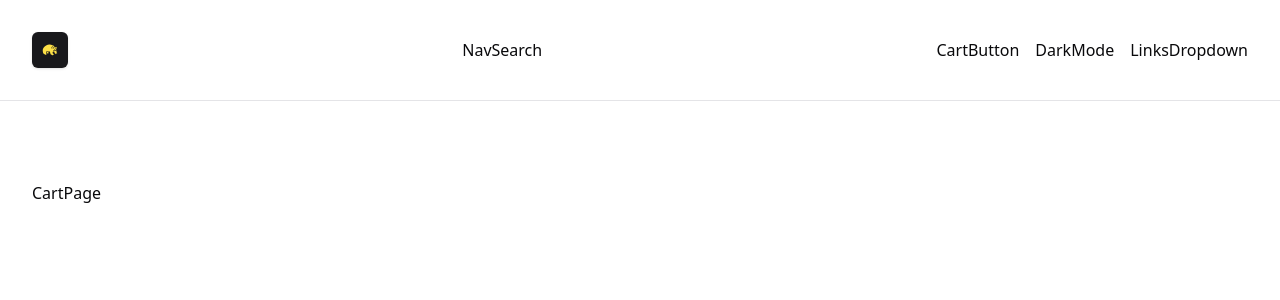
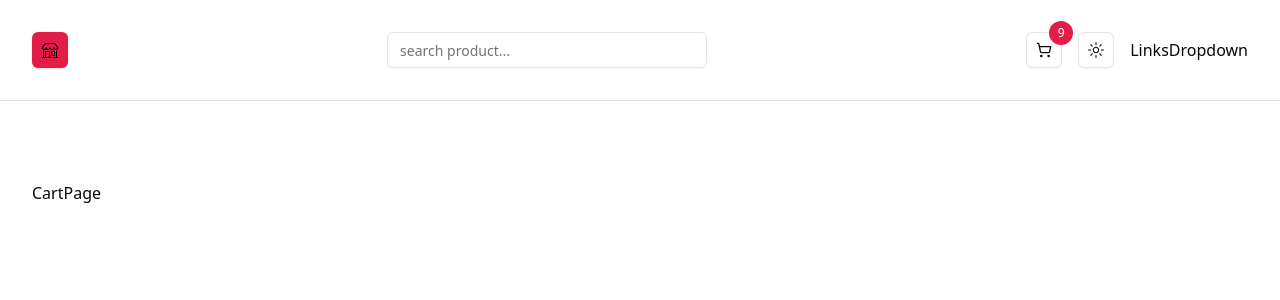
Before and after one commit to CosminDarius1/e-store, a Next.js app: page /cart in a window 1280 px wide. Shown: the top 300 px of the page. Built offline with nearby package versions, Linux system fonts and the light colour scheme.

Commit message:
Worked on Light/Dark theme toggle button, also added Cart Button

```diff
--- a/app/globals.css
+++ b/app/globals.css
@@ -1,6 +1,8 @@
 @tailwind base;
 @tailwind components;
 @tailwind utilities;
+
+
 @layer base {
   :root {
     --background: 0 0% 100%;
@@ -9,8 +11,8 @@
     --card-foreground: 240 10% 3.9%;
     --popover: 0 0% 100%;
     --popover-foreground: 240 10% 3.9%;
-    --primary: 240 5.9% 10%;
-    --primary-foreground: 0 0% 98%;
+    --primary: 346.8 77.2% 49.8%;
+    --primary-foreground: 355.7 100% 97.3%;
     --secondary: 240 4.8% 95.9%;
     --secondary-foreground: 240 5.9% 10%;
     --muted: 240 4.8% 95.9%;
@@ -21,39 +23,43 @@
     --destructive-foreground: 0 0% 98%;
     --border: 240 5.9% 90%;
     --input: 240 5.9% 90%;
-    --ring: 240 10% 3.9%;
+    --ring: 346.8 77.2% 49.8%;
+    --radius: 0.5rem;
     --chart-1: 12 76% 61%;
     --chart-2: 173 58% 39%;
     --chart-3: 197 37% 24%;
     --chart-4: 43 74% 66%;
     --chart-5: 27 87% 67%;
-    --radius: 0.5rem}
+  }
+
   .dark {
-    --background: 240 10% 3.9%;
-    --foreground: 0 0% 98%;
-    --card: 240 10% 3.9%;
-    --card-foreground: 0 0% 98%;
-    --popover: 240 10% 3.9%;
-    --popover-foreground: 0 0% 98%;
-    --primary: 0 0% 98%;
-    --primary-foreground: 240 5.9% 10%;
+    --background: 20 14.3% 4.1%;
+    --foreground: 0 0% 95%;
+    --card: 24 9.8% 10%;
+    --card-foreground: 0 0% 95%;
+    --popover: 0 0% 9%;
+    --popover-foreground: 0 0% 95%;
+    --primary: 346.8 77.2% 49.8%;
+    --primary-foreground: 355.7 100% 97.3%;
     --secondary: 240 3.7% 15.9%;
     --secondary-foreground: 0 0% 98%;
-    --muted: 240 3.7% 15.9%;
+    --muted: 0 0% 15%;
     --muted-foreground: 240 5% 64.9%;
-    --accent: 240 3.7% 15.9%;
+    --accent: 12 6.5% 15.1%;
     --accent-foreground: 0 0% 98%;
     --destructive: 0 62.8% 30.6%;
-    --destructive-foreground: 0 0% 98%;
+    --destructive-foreground: 0 85.7% 97.3%;
     --border: 240 3.7% 15.9%;
     --input: 240 3.7% 15.9%;
-    --ring: 240 4.9% 83.9%;
+    --ring: 346.8 77.2% 49.8%;
     --chart-1: 220 70% 50%;
     --chart-2: 160 60% 45%;
     --chart-3: 30 80% 55%;
     --chart-4: 280 65% 60%;
-    --chart-5: 340 75% 55%}
+    --chart-5: 340 75% 55%;
+  }
 }
+
 @layer base {
   * {
     @apply border-border;
--- a/app/layout.tsx
+++ b/app/layout.tsx
@@ -3,6 +3,7 @@ import { Geist, Geist_Mono } from "next/font/google";
 import "./globals.css";
 import Navbar from "@/components/navbar/Navbar";
 import Container from "@/components/global/Container";
+import Providers from "./providers";
 
 const geistSans = Geist({
   variable: "--font-geist-sans",
@@ -15,7 +16,7 @@ const geistMono = Geist_Mono({
 });
 
 export const metadata: Metadata = {
-  title: "CosminArtsy Store",
+  title: "E-Shop",
   description: "Cool store build by Next.js",
 };
 
@@ -25,13 +26,14 @@ export default function RootLayout({
   children: React.ReactNode;
 }>) {
   return (
-    <html lang="en">
-      <body
-        className={`${geistSans.variable} ${geistMono.variable} antialiased`}>
-         <Navbar/>
-         <Container className="py-20">
-          {children}
-        </Container>
+    <html lang="en" suppressHydrationWarning>
+      <body className={`${geistSans.variable} ${geistMono.variable} antialiased`}>
+        <Providers>
+          <Navbar/>
+          <Container className="py-20">
+            {children}
+          </Container>
+        </Providers>
       </body>
     </html>
   );
--- /dev/null
+++ b/app/providers.tsx
@@ -0,0 +1,15 @@
+'use client'
+import { ThemeProvider } from "./theme-provider"
+
+
+function Providers({children}:{children:React.ReactNode}) {
+  return (
+   <>
+    <ThemeProvider attribute="class" defaultTheme='system' enableSystem disableTransitionOnChange>
+        {children}
+    </ThemeProvider>
+   </>
+  )
+}
+
+export default Providers
--- /dev/null
+++ b/app/theme-provider.tsx
@@ -0,0 +1,9 @@
+'use client'
+
+import React from "react"
+import {ThemeProvider as NextThemesProvider} from 'next-themes';
+import { type ThemeProviderProps } from "next-themes/dist/types";
+
+export function ThemeProvider({children,...props}: ThemeProviderProps) {
+    return <NextThemesProvider {...props}>{children}</NextThemesProvider>
+}
--- a/components/navbar/CartButton.tsx
+++ b/components/navbar/CartButton.tsx
@@ -1,8 +1,21 @@
 import React from 'react'
+import { Button } from '../ui/button';
+import Link from 'next/link';
+import { LuShoppingCart } from 'react-icons/lu';
 
-function CartButton() {
+async function CartButton() {
+
+
+  const numItemsInCart = 9;
   return (
-    <div>CartButton</div>
+    <Button asChild variant='outline' size='icon' className='flex justify-center items-center relative'>
+      <Link href='/cart'>
+        <LuShoppingCart/>
+        <span className='absolute -top-3 -right-3 bg-primary text-white rounded-full h-6 w-6 flex items-center justify-center text-xs'>
+          {numItemsInCart}
+        </span>
+      </Link>
+    </Button>
   )
 }
 
--- a/components/navbar/DarkMode.tsx
+++ b/components/navbar/DarkMode.tsx
@@ -1,9 +1,39 @@
-import React from 'react'
+'use client'
+import * as React from 'react';
+import { MoonIcon, SunIcon } from '@radix-ui/react-icons';
+import { useTheme } from 'next-themes';
 
-function DarkMode() {
+import { Button } from '@/components/ui/button';
+import {
+  DropdownMenu,
+  DropdownMenuContent,
+  DropdownMenuItem,
+  DropdownMenuTrigger,
+} from '@/components/ui/dropdown-menu';
+
+export default function ModeToggle() {
+  const { setTheme } = useTheme();
+
   return (
-    <div>DarkMode</div>
-  )
+    <DropdownMenu>
+      <DropdownMenuTrigger asChild>
+        <Button variant='outline' size='icon'>
+          <SunIcon className='h-[1.2rem] w-[1.2rem] rotate-0 scale-100 transition-all dark:-rotate-90 dark:scale-0' />
+          <MoonIcon className='absolute h-[1.2rem] w-[1.2rem] rotate-90 scale-0 transition-all dark:rotate-0 dark:scale-100' />
+          <span className='sr-only'>Toggle theme</span>
+        </Button>
+      </DropdownMenuTrigger>
+      <DropdownMenuContent align='end'>
+        <DropdownMenuItem onClick={() => setTheme('light')}>
+          Light
+        </DropdownMenuItem>
+        <DropdownMenuItem onClick={() => setTheme('dark')}>
+          Dark
+        </DropdownMenuItem>
+        <DropdownMenuItem onClick={() => setTheme('system')}>
+          System
+        </DropdownMenuItem>
+      </DropdownMenuContent>
+    </DropdownMenu>
+  );
 }
-
-export default DarkMode
--- a/components/navbar/Logo.tsx
+++ b/components/navbar/Logo.tsx
@@ -1,12 +1,12 @@
 import React from 'react'
 import { Button } from '../ui/button'
 import Link from 'next/link'
-import { GiPolarBear } from "react-icons/gi";
+import { BsShop} from "react-icons/bs";
 function Logo() {
   return (
       <Button size='icon' asChild>
         <Link href='/'>
-          <GiPolarBear className='w-8 h-8 text-yellow-300'/>
+          <BsShop className='w-8 h-8 text-black'/>
         </Link>
       </Button>
   )
--- a/components/navbar/NavSearch.tsx
+++ b/components/navbar/NavSearch.tsx
@@ -1,8 +1,10 @@
 import React from 'react'
+import { Input } from '../ui/input'
 
 function NavSearch() {
   return (
-    <div>NavSearch</div>
+    <Input type="search" placeholder='search product...' className='max-w-xs dark:bg-muted'/>
+
   )
 }
 
--- a/package.json
+++ b/package.json
@@ -11,6 +11,7 @@
   "dependencies": {
     "@radix-ui/react-checkbox": "^1.1.3",
     "@radix-ui/react-dropdown-menu": "^2.1.4",
+    "@radix-ui/react-icons": "^1.3.2",
     "@radix-ui/react-label": "^2.1.1",
     "@radix-ui/react-popover": "^1.1.4",
     "@radix-ui/react-select": "^2.1.4",
@@ -22,6 +23,7 @@
     "embla-carousel-react": "^8.5.1",
     "lucide-react": "^0.469.0",
     "next": "15.1.3",
+    "next-themes": "^0.4.4",
     "node": "^23.5.0",
     "react": "^19.0.0",
     "react-dom": "^19.0.0",
```
Also changed, not shown: 1 other file (tests, documents, lock files or other folders).
